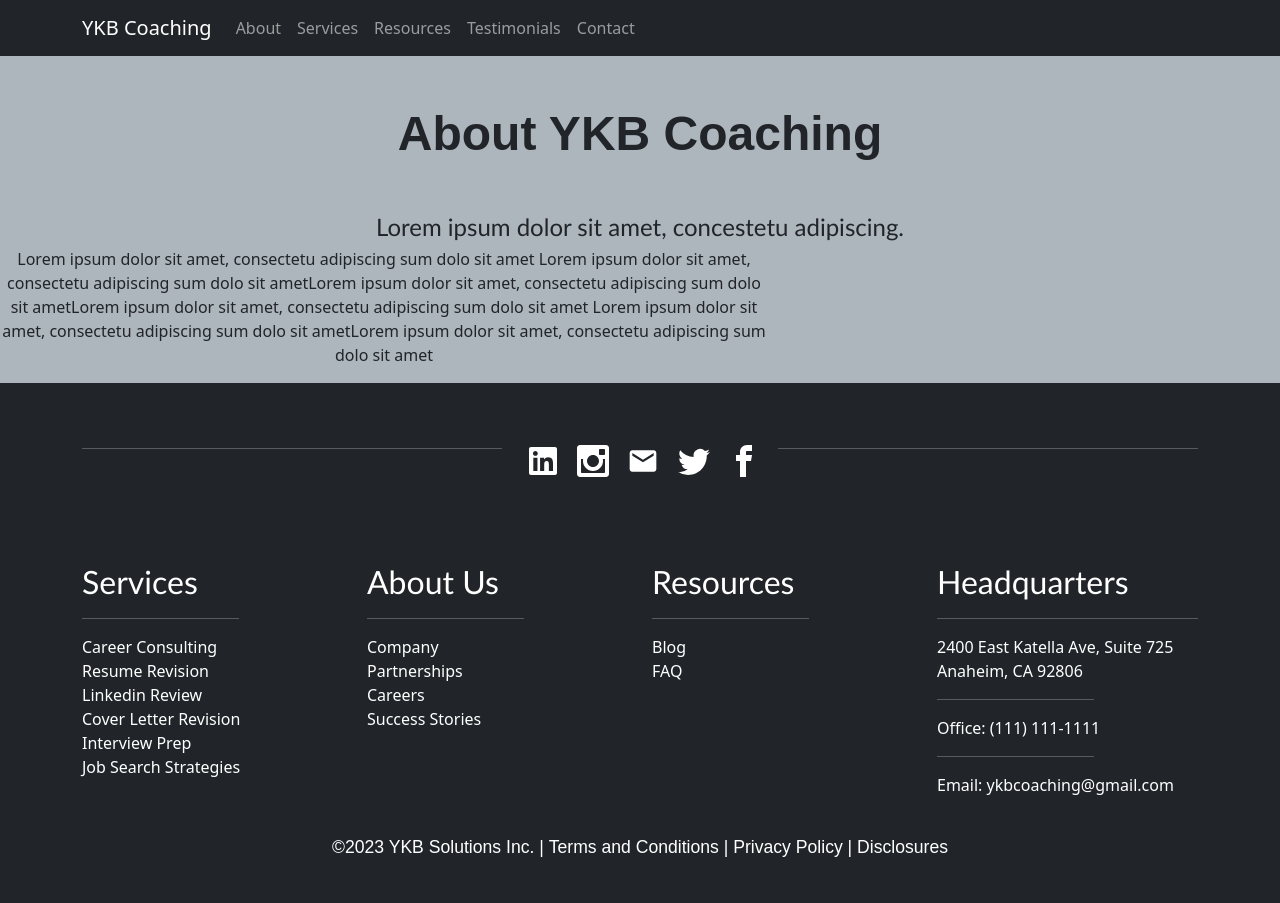
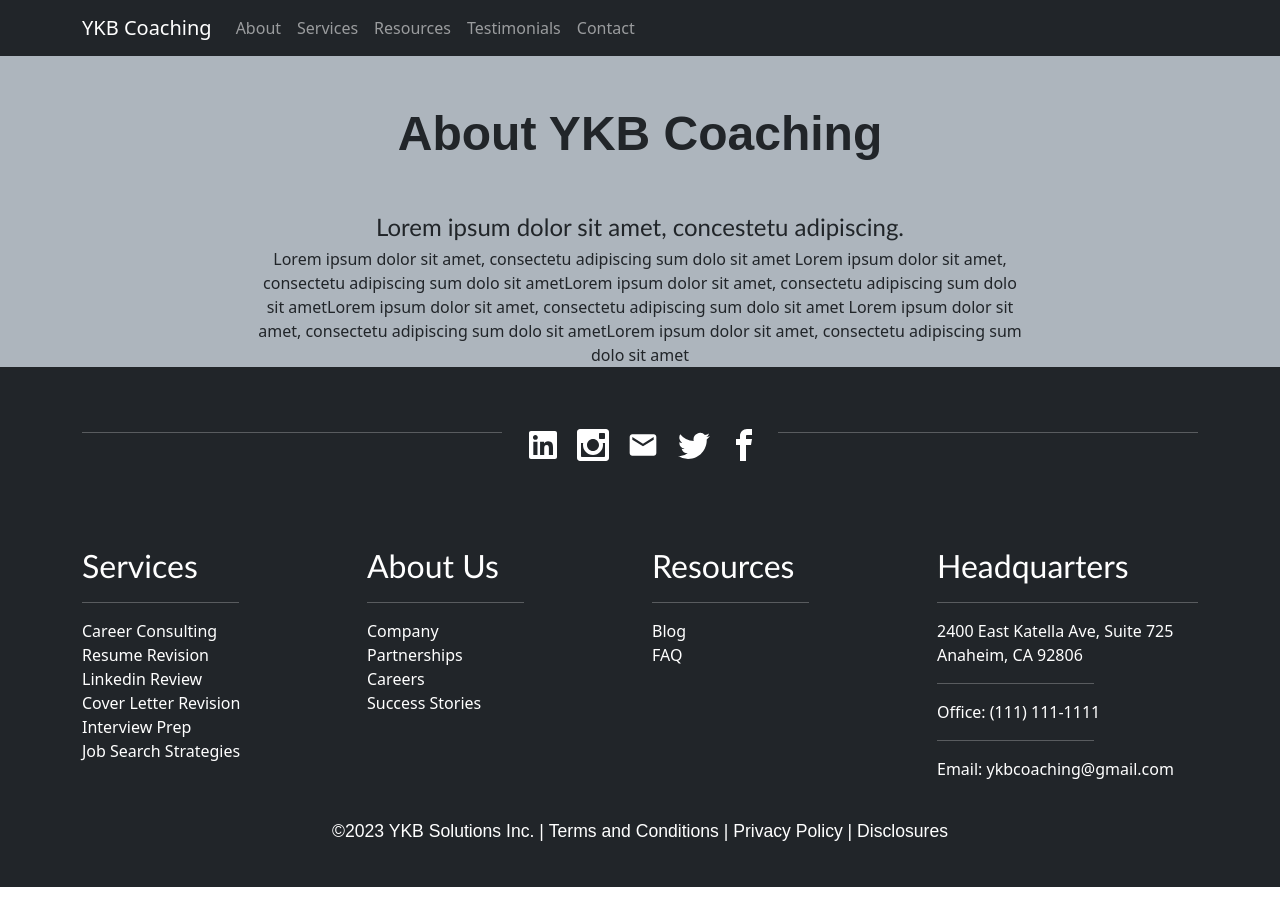
Before and after one commit to jermeewinn/YKB-solutions, a React (Create React App) app: page /about in a window 1280 px wide. Built offline with nearby package versions, Linux system fonts and the light colour scheme; the HTML template or start-up script is replaced by a standard one.

Commit message:
centered paragraph text for About component

```diff
--- a/src/components/About/index.js
+++ b/src/components/About/index.js
@@ -11,8 +11,15 @@ function About() {
             </Helmet>
             <div className='about-banner'>
                 <h1 className='my-5'>About YKB Coaching</h1>
-                <h4>Lorem ipsum dolor sit amet, concestetu adipiscing.</h4>
-                <p className='about-banner-paragraph'>Lorem ipsum dolor sit amet, consectetu adipiscing sum dolo sit amet Lorem ipsum dolor sit amet, consectetu adipiscing sum dolo sit ametLorem ipsum dolor sit amet, consectetu adipiscing sum dolo sit ametLorem ipsum dolor sit amet, consectetu adipiscing sum dolo sit amet Lorem ipsum dolor sit amet, consectetu adipiscing sum dolo sit ametLorem ipsum dolor sit amet, consectetu adipiscing sum dolo sit amet</p>
+                <div className='contact-content'>
+                    <h4>Lorem ipsum dolor sit amet, concestetu adipiscing.</h4>
+                    <div>
+                        <p className='about-banner-paragraph'>
+                            Lorem ipsum dolor sit amet, consectetu adipiscing sum dolo sit amet Lorem ipsum dolor sit amet, consectetu adipiscing sum dolo sit ametLorem ipsum dolor sit amet, consectetu adipiscing sum dolo sit ametLorem ipsum dolor sit amet, consectetu adipiscing sum dolo sit amet Lorem ipsum dolor sit amet, consectetu adipiscing sum dolo sit ametLorem ipsum dolor sit amet, consectetu adipiscing sum dolo sit amet
+                        </p>
+                    </div>
+                </div>
+
             </div>
             {/* <div id='sideByside'>
                 <div id='me-image'>
--- a/src/index.css
+++ b/src/index.css
@@ -293,8 +293,10 @@ footer {
 
 .about-banner-paragraph {
   max-width: 60%;
+  margin: auto;
   text-align: center;
 }
+
 /* Testimonial Component Stylings*/
 .testimonial-container {
   border-radius: 1%;
```
